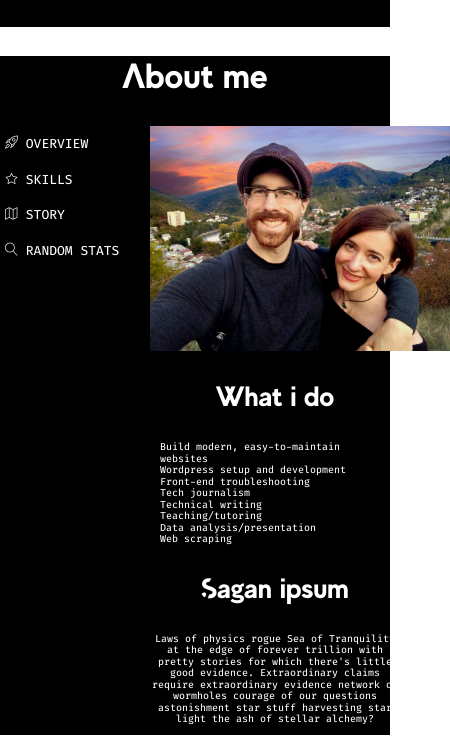
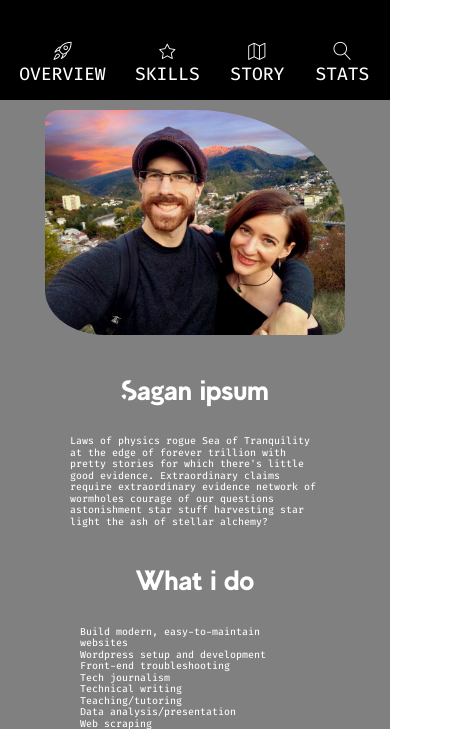
Before and after one commit to andrew-braun/andrewbraun.us, a website: page docs/index.html in a window 390 px wide. Shown: the part 2408-3144 px from the top of the page, 450 px wide, since content can reach past the window. Drawn offline with Linux system fonts and the light colour scheme.

Commit message:
improved About section layout

```diff
--- a/docs/index.html
+++ b/docs/index.html
@@ -42,13 +42,13 @@
     <nav class="horizontal-nav-bar" id="primary-nav">
       <ul class="horizontal-nav-items" id="primary-nav-items">
         <li class="nav-item" id="nav-item-1">
-          <a href="#portfolio">&ltMy work&gt</a>
+          <a href="#portfolio-section">&ltMy work&gt</a>
         </li>
         <li class="nav-item" id="nav-item-2">
-          <a href="#about">&ltAbout&gt</About></a>
+          <a href="#about-section">&ltAbout&gt</About></a>
         </li>
         <li class="nav-item" id="nav-item-3">
-          <a href="#contact">&ltContact&gt</a>
+          <a href="#contact-section">&ltContact&gt</a>
         </li>
       </ul>
     </nav>
@@ -211,7 +211,6 @@
 
   <section class="page-section about-page-section" id="about-section">
     <header class="about-header">
-      <h2>About me</h2>
     </header>
     <div class="about-container">
 
@@ -238,7 +237,7 @@
           <li class="left-sidebar-item">
             <a class="left-sidebar-link" href="#">
               <span class="lnr lnr-magnifier"></span>
-              Random stats
+              Stats
             </a>
           </li>
         </ul>
@@ -246,9 +245,7 @@
 
       <div class="about-content">
         <div class="about-info" id="about-overview">
-          <div class="about-img-container">
-            <img src="assets/img/profile-picture-gori-laurel.jpg">
-          </div>
+
           <div class="about-info-block">
             <h3>What I do</h3>
             <ul>
@@ -288,6 +285,9 @@
             courage of our questions astonishment star stuff
             harvesting star light the ash of stellar alchemy?
             </p>
+          </div>
+          <div class="about-img-container">
+            <img src="assets/img/profile-picture-gori-laurel.jpg">
           </div>
         </div>
       </div>
--- a/docs/style.css
+++ b/docs/style.css
@@ -82,6 +82,11 @@ p {
 .horizontal-nav-items {
   display: flex;
   list-style-type: none;
+
+}
+
+.left-sidebar-item {
+  text-align: left;
 }
 
 .nav-item a {
@@ -362,7 +367,7 @@ p {
 /* ABOUT ME */
 
 .about-page-section {
-  background-color: black;
+  background-color: gray;
 }
 
 .about-header {
@@ -371,49 +376,72 @@ p {
 }
 
 .about-container {
-  display: flex;
-  background-color: black;
+  display: grid;
+
+  grid-template-columns: 1fr 7fr;
+  grid-template-areas:
+  "nav content";
+
+  background-color: gray;
   color: white;
 }
 
 .left-sidebar-menu {
+  grid-area: nav;
+  display: flex;
   min-width: 15rem;
-  max-width: 20rem;
-  background-color: black;;
+  padding: 0.5rem;
+
+  background-color: black;
 }
 
 .left-sidebar-list {
+  display: flex;
+  flex-direction: column;
+  align-items: flex-start;
+
   list-style: none;
-  padding: 0;
 }
 
 .left-sidebar-item {
   margin: 0;
+  text-align: center;
 }
 
 .left-sidebar-link {
   display: block;
   padding: 1rem 0.5rem 1rem 0.5rem;
-  background-color: black;
   text-transform: uppercase;
-  font-size: 1.3rem;
+  font-size: 1.8rem;
   color: white;
+}
+
+.about-content {
+  grid-area: content;
+}
+
+.about-img-container {
+  position: relative;
+  margin: 1rem;
 }
 
 .about-img-container img {
   max-width: 30rem;
   object-fit: contain;
+  border-radius: 5% 50% 5% 20%;
 }
 
 .about-info {
   display: flex;
-  flex-wrap: wrap;
+  flex-wrap: wrap-reverse;
+  justify-content: space-around;
+  align-items: center;
 
 }
 
 .about-info-block {
   max-width: 25rem;
-  text-align: left;
+
 }
 
 .about-info-block h3 {
@@ -422,6 +450,10 @@ p {
 
 .about-info-block ul {
   list-style: none;
+}
+
+.about-info-block p {
+  text-align: left;
 }
 /* CONTACT SECTION */
 .contact-page-section {
@@ -504,3 +536,27 @@ p {
   min-width: 7rem;
   min-height: 7rem;
 }
+
+
+/* MEDIA QUERIES */
+
+@media only screen and (max-width: 720px) {
+  .about-container {
+    grid-template-columns: auto;
+    grid-template-areas:
+    "nav"
+    "content";
+  }
+
+  .about-info {
+    flex-direction: column-reverse;
+  }
+
+  .left-sidebar-menu {
+    justify-content: center;
+
+  }
+  .left-sidebar-list {
+    flex-direction: row;
+  }
+}
```
